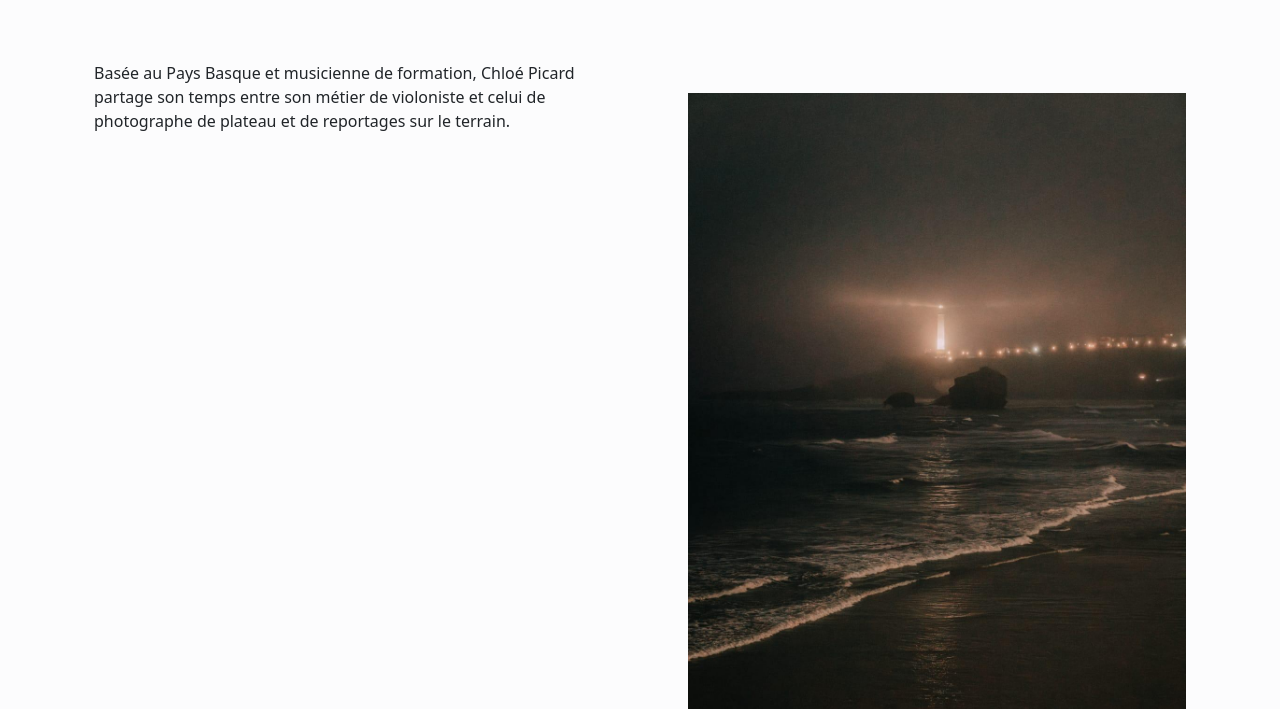
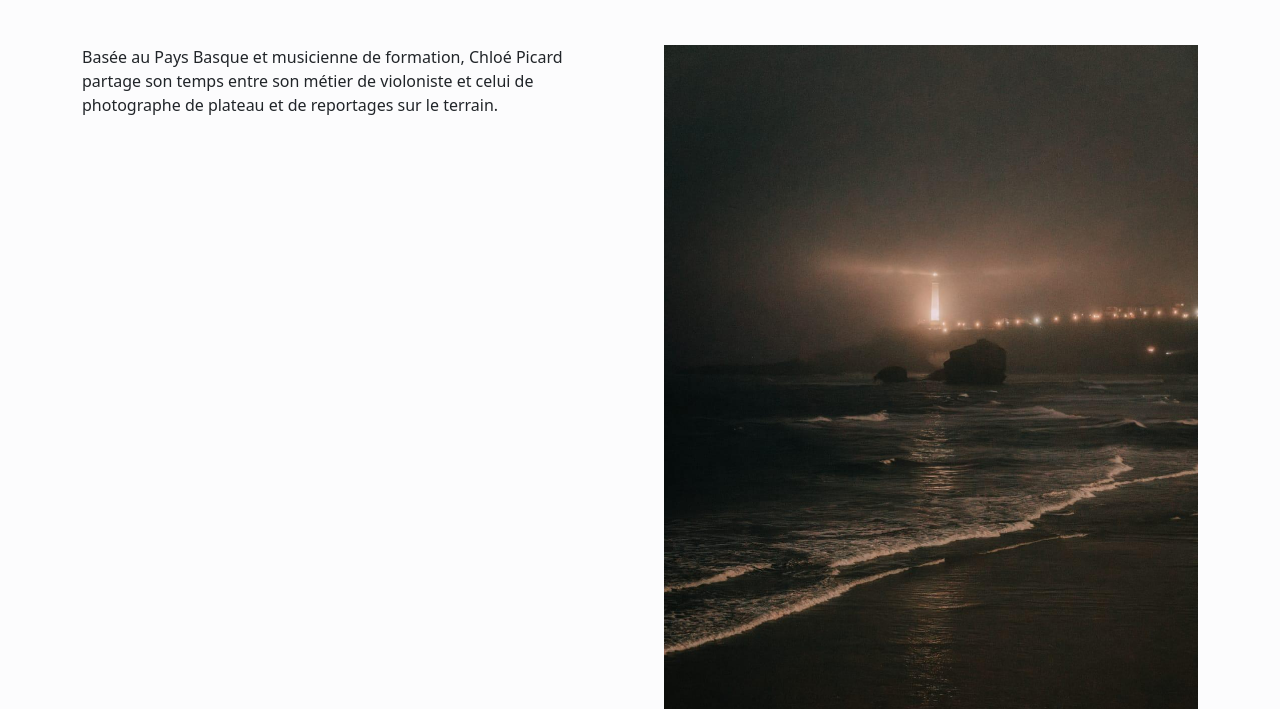
Before and after one commit to Cocolatine/cocolatine.github.io, a plain HTML site: page about.html in a window 1280 px wide. Shown: the part 91-800 px from the top of the page. Drawn offline with nearby package versions, Linux system fonts and the light colour scheme.

Commit message:
fix alignment

```diff
--- a/about.html
+++ b/about.html
@@ -58,16 +58,13 @@
         </div>
     </nav>
     <div class="container">
-        <div class="container">
-            <div class="row">
-                <div class="col-sm-6 text-reveal">
-                <p></p>Basée au Pays Basque et musicienne de formation, Chloé Picard partage son temps entre son métier de violoniste et celui de photographe de plateau et de reportages sur le terrain.</p>
-
-            </div>
-            <div class="col-sm-6 ps-5 mt-4 pt-4">
-                <img src="static/images/index/biarritz.jpg"  alt="Photo du phare de Biarritz de nuit dans la brume" class="img-fluid" >
-            </div>
-
+        <div class="row g-5">
+                <div class="col-sm-6 text-reveal g-5">
+                    <p>Basée au Pays Basque et musicienne de formation, Chloé Picard partage son temps entre son métier de violoniste et celui de photographe de plateau et de reportages sur le terrain.</p>
+                </div>
+                <div class="col-sm-6 g-5">
+                    <img src="static/images/index/biarritz.jpg"  alt="Photo du phare de Biarritz de nuit dans la brume" class="img-fluid" >
+                </div>
         </div>
     </div>
     <div class="container">
```
